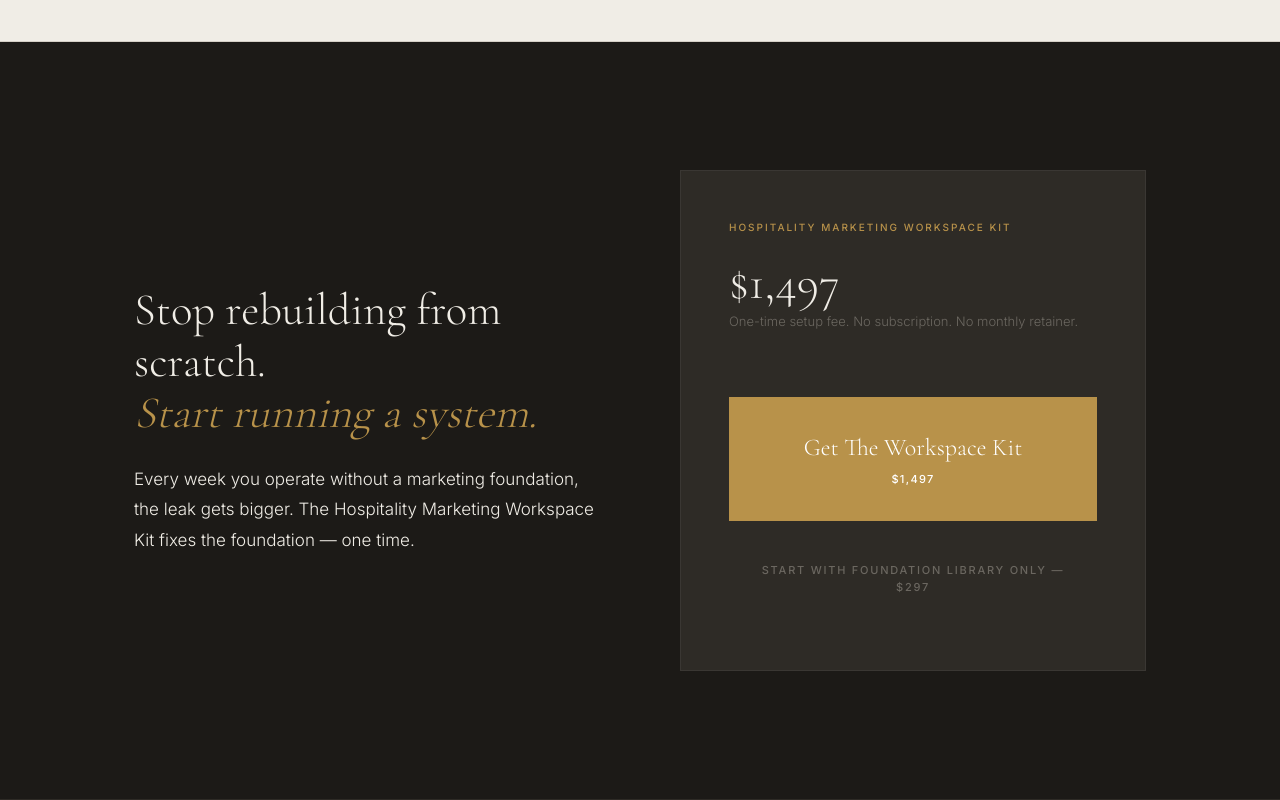
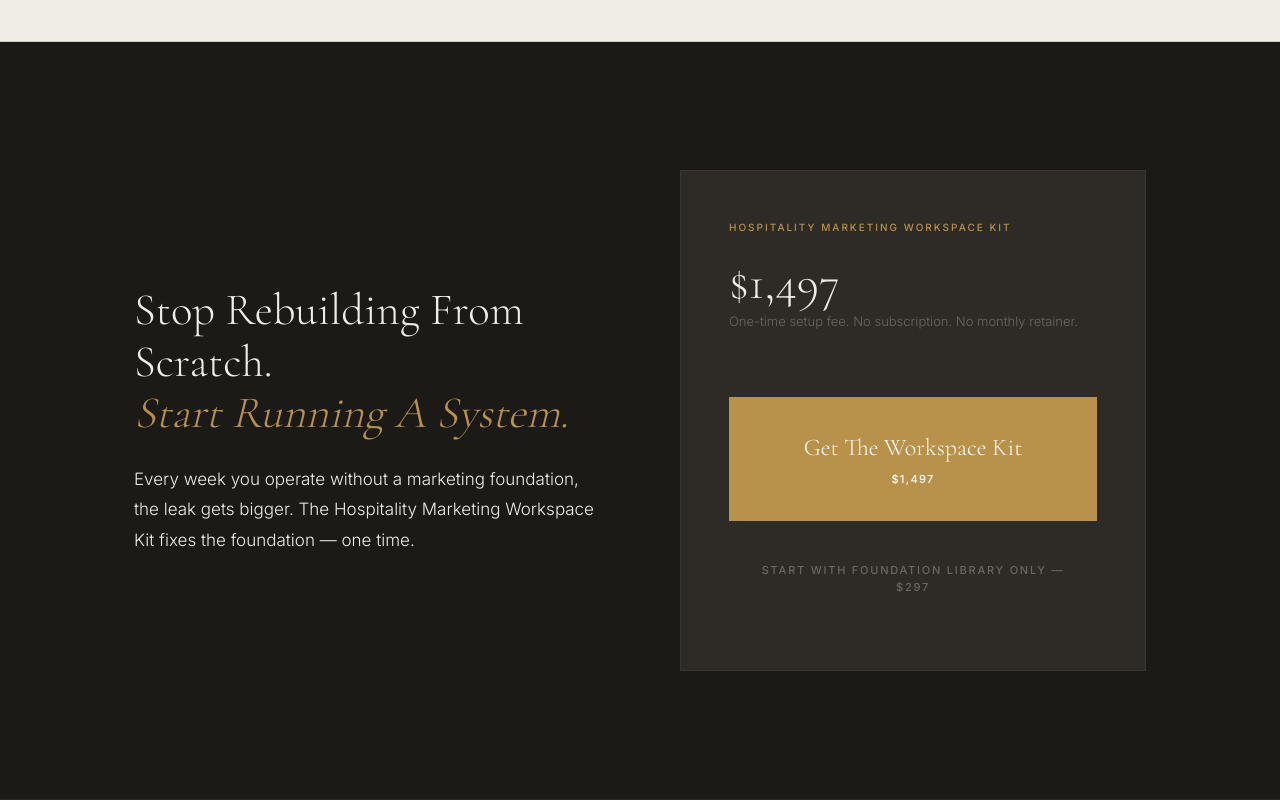
Before and after one commit to letsnavigatebmw/aperture-hospitality, a Next.js app: page /workplacekit in a window 1280 px wide. Shown: the part 3926-4726 px from the top of the page. Built offline with nearby package versions, Linux system fonts and the light colour scheme.

Commit message:
Capitalize first letter of each word: 'Stop Rebuilding From Scratch. Start Running A System.'

```diff
--- a/app/ai-solutions/page.tsx
+++ b/app/ai-solutions/page.tsx
@@ -288,7 +288,7 @@ export default function AISolutionsPage() {
                 Ready to Install the Fix?
               </div>
               <h2 style={{ fontFamily: "'Cormorant Garamond', Georgia, serif", fontSize: 'clamp(2.25rem, 3.5vw, 3.25rem)', fontWeight: 300, lineHeight: 1.15, color: '#F0EDE6', marginBottom: '1.5rem' }}>
-                Stop rebuilding from scratch. Start<br/>running a <em style={{ fontStyle: 'italic', color: '#B8924A' }}>system.</em>
+                Stop Rebuilding From Scratch. Start<br/>Running A <em style={{ fontStyle: 'italic', color: '#B8924A' }}>System.</em>
               </h2>
               <p style={{ fontSize: '1.0625rem', fontWeight: 300, lineHeight: 1.8, color: '#F0EDE6', marginBottom: '1.5rem' }}>
                 Every week you operate without a marketing foundation, the leak gets bigger. Standards stay in your head. New content starts from zero. AI tools produce output that sounds like everyone else's property. Team members guess. Deals slip through because the follow-up copy wasn't ready.
--- a/app/workplacekit/page.tsx
+++ b/app/workplacekit/page.tsx
@@ -234,7 +234,7 @@ export default function WorkplaceKitPage() {
           <div style={{ display: 'grid', gridTemplateColumns: '1fr 1fr', gap: '5rem', alignItems: 'center' }}>
             <div>
               <h2 style={{ fontFamily: "'Cormorant Garamond',Georgia,serif", fontSize: 'clamp(2.25rem,3.5vw,3.25rem)', fontWeight: 300, lineHeight: 1.15, color: '#F0EDE6', marginBottom: '1.5rem' }}>
-                Stop rebuilding from scratch.<br/><em style={{ fontStyle: 'italic', color: 'var(--brass)' }}>Start running a system.</em>
+                Stop Rebuilding From Scratch.<br/><em style={{ fontStyle: 'italic', color: 'var(--brass)' }}>Start Running A System.</em>
               </h2>
               <p style={{ fontSize: '1.0625rem', fontWeight: 300, lineHeight: 1.8, color: '#F0EDE6' }}>
                 Every week you operate without a marketing foundation, the leak gets bigger. The Hospitality Marketing Workspace Kit fixes the foundation — one time.
```
